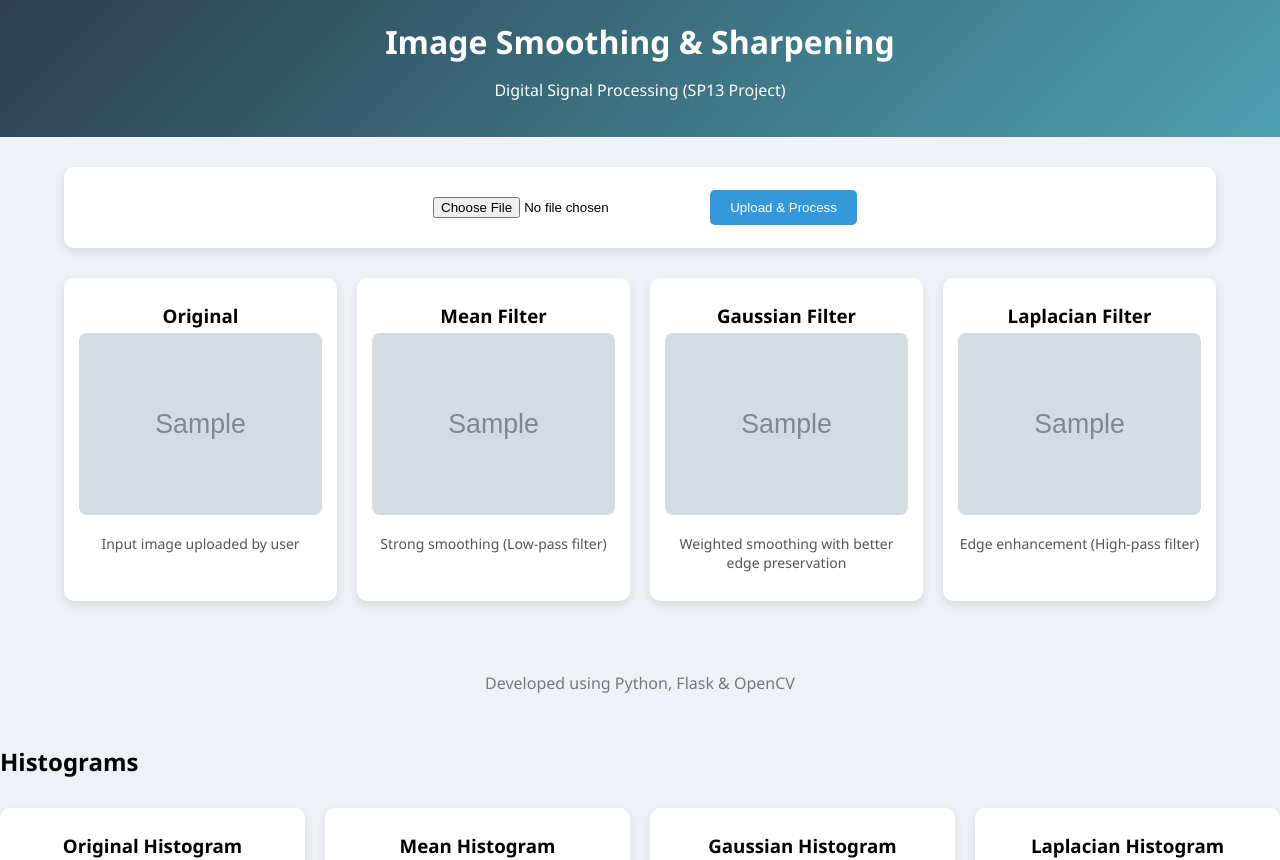
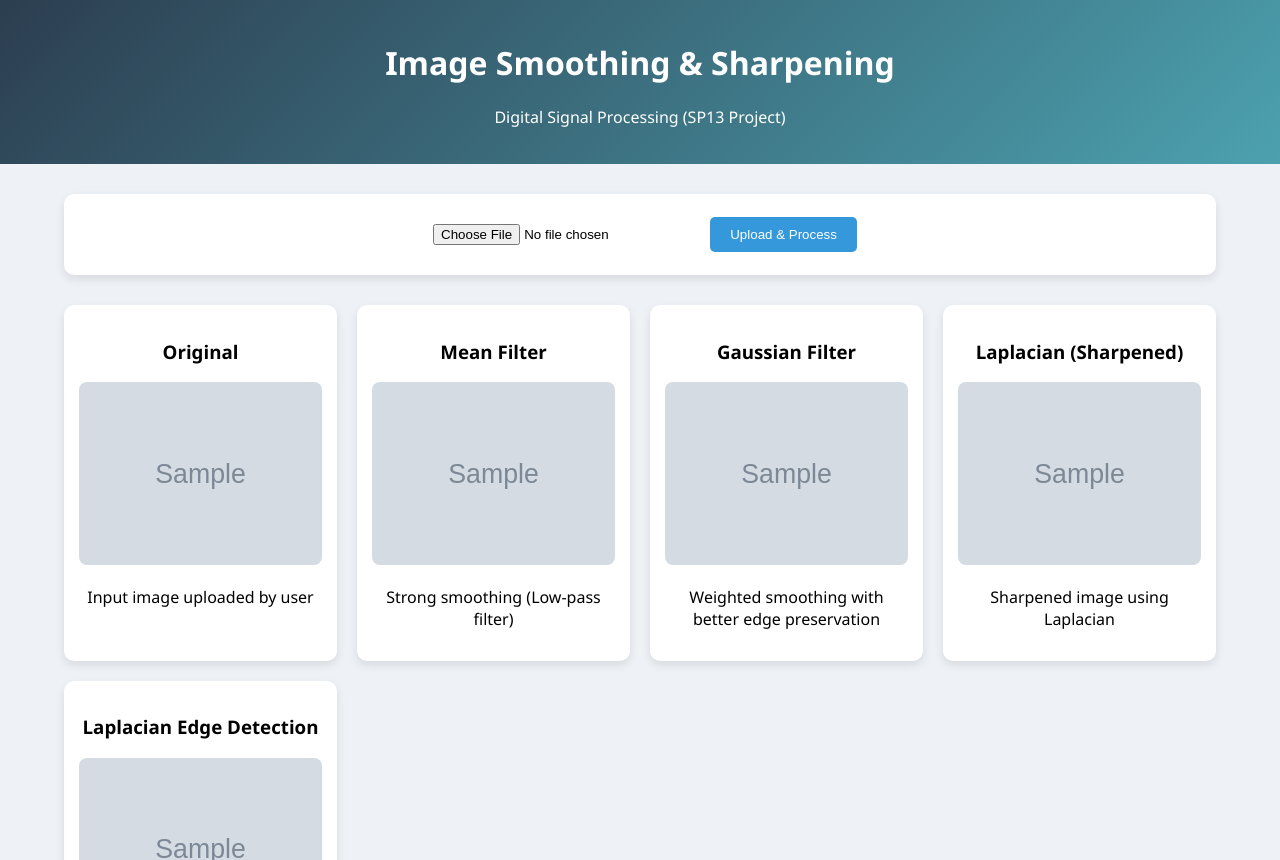
Before and after one commit to pavan8932/sp13-image-processing, a Flask app: template templates/index.html in a window 1280 px wide. Shown: the top 860 px of the page. Run offline with Flask 3, Linux system fonts and the light colour scheme; the template is opened without the code that fills it: most values are stand-ins (such as "Sample title", 1, 10 or a date in 2020); grey boxes marked "Sample" are stand-in pictures.

Commit message:
updated UI with laplacian edge detection

```diff
--- a/app.py
+++ b/app.py
@@ -30,12 +30,25 @@ def apply_gaussian_filter(image):
     return cv2.GaussianBlur(image, (25, 25), 0)
 
 def apply_laplacian_filter(image):
+    # ① Convert to grayscale
     gray = cv2.cvtColor(image, cv2.COLOR_BGR2GRAY)
+
+    # ② Apply Laplacian (edge detection)
     laplacian = cv2.Laplacian(gray, cv2.CV_64F)
+
+    # ③ Convert to absolute values
     laplacian = np.uint8(np.absolute(laplacian))
+
+    # ④ Save PURE EDGE image (IMPORTANT)
+    laplacian_edge = laplacian.copy()
+
+    # ⑤ Convert to 3-channel for sharpening
     laplacian_colored = cv2.cvtColor(laplacian, cv2.COLOR_GRAY2BGR)
+
+    # ⑥ Sharpen original image
     sharpened = cv2.addWeighted(image, 1.5, laplacian_colored, -0.5, 0)
-    return sharpened
+
+    return sharpened, laplacian_edge
 
 # ---------------- HISTOGRAM FUNCTION ----------------
 
@@ -72,17 +85,17 @@ def index():
         # Apply filters
         mean_img = apply_mean_filter(image)
         gaussian_img = apply_gaussian_filter(image)
-        laplacian_img = apply_laplacian_filter(image)
-
+        laplacian_img, laplacian_edge = apply_laplacian_filter(image)
         # Save images
         mean_path = os.path.join(OUTPUT_FOLDER, 'mean_' + file.filename)
         gaussian_path = os.path.join(OUTPUT_FOLDER, 'gaussian_' + file.filename)
         laplacian_path = os.path.join(OUTPUT_FOLDER, 'laplacian_' + file.filename)
+        laplacian_edge_path = os.path.join(OUTPUT_FOLDER, 'laplacian_edge_' + file.filename)
 
         cv2.imwrite(mean_path, mean_img)
         cv2.imwrite(gaussian_path, gaussian_img)
         cv2.imwrite(laplacian_path, laplacian_img)
-
+        cv2.imwrite(laplacian_edge_path, laplacian_edge)
         # Save histograms
         hist_original = save_histogram(image, 'hist_original.png')
         hist_mean = save_histogram(mean_img, 'hist_mean.png')
@@ -94,6 +107,7 @@ def index():
                                mean_image=mean_path,
                                gaussian_image=gaussian_path,
                                laplacian_image=laplacian_path,
+                               laplacian_edgeimage=laplacian_edge_path,
                                hist_original=hist_original,
                                hist_mean=hist_mean,
                                hist_gaussian=hist_gaussian,
--- a/templates/index.html
+++ b/templates/index.html
@@ -11,7 +11,6 @@
             padding: 0;
         }
 
-        /* Header */
         header {
             background: linear-gradient(135deg, #2c3e50, #4ca1af);
             color: white;
@@ -19,18 +18,12 @@
             text-align: center;
         }
 
-        header h1 {
-            margin: 0;
-        }
-
-        /* Container */
         .container {
             width: 90%;
             max-width: 1200px;
             margin: 30px auto;
         }
 
-        /* Upload box */
         .upload-box {
             background: white;
             padding: 20px;
@@ -57,7 +50,6 @@
             background: #2980b9;
         }
 
-        /* Grid layout */
         .grid {
             display: grid;
             grid-template-columns: repeat(auto-fit, minmax(250px, 1fr));
@@ -65,7 +57,6 @@
             margin-top: 30px;
         }
 
-        /* Cards */
         .card {
             background: white;
             border-radius: 10px;
@@ -84,16 +75,6 @@
             border-radius: 8px;
         }
 
-        .card h3 {
-            margin: 10px 0 5px;
-        }
-
-        .card p {
-            font-size: 14px;
-            color: #555;
-        }
-
-        /* Footer */
         footer {
             text-align: center;
             margin-top: 40px;
@@ -105,7 +86,6 @@
 
 <body>
 
-    <!-- Header -->
 <header>
     <h1>Image Smoothing & Sharpening</h1>
     <p>Digital Signal Processing (SP13 Project)</p>
@@ -113,7 +93,7 @@
 
 <div class="container">
 
-        <!-- Upload Section -->
+    <!-- Upload -->
     <div class="upload-box">
         <form method="POST" enctype="multipart/form-data">
             <input type="file" name="image" required>
@@ -144,26 +124,24 @@
         </div>
 
         <div class="card">
-                <h3>Laplacian Filter</h3>
+            <h3>Laplacian (Sharpened)</h3>
             <img src="{{ laplacian_image }}">
-                <p>Edge enhancement (High-pass filter)</p>
+            <p>Sharpened image using Laplacian</p>
+        </div>
+
+        <!-- ✅ NEW EDGE DETECTION CARD -->
+        <div class="card">
+            <h3>Laplacian Edge Detection</h3>
+            <img src="{{ laplacian_edge_image }}">
+            <p>Pure edge detection (white edges, black background)</p>
         </div>
 
     </div>
     {% endif %}
 
-    </div>
-
-    <!-- Footer -->
-    <footer>
-        <p>Developed using Python, Flask & OpenCV</p>
-    </footer>
-
-</body>
-</html>
-
+    <!-- Histograms -->
     {% if hist_original %}
-<h2>Histograms</h2>
+    <h2 style="margin-top:40px;">Histograms</h2>
 
     <div class="grid">
 
@@ -189,3 +167,12 @@
 
     </div>
     {% endif %}
+
+</div>
+
+<footer>
+    <p>Developed using Python, Flask & OpenCV</p>
+</footer>
+
+</body>
+</html>
```
Lines whose indentation alone changed are shown as unchanged.
